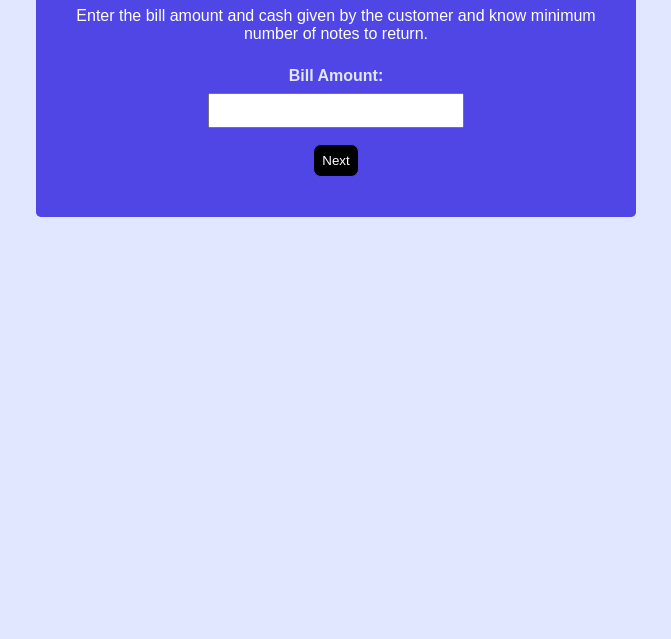
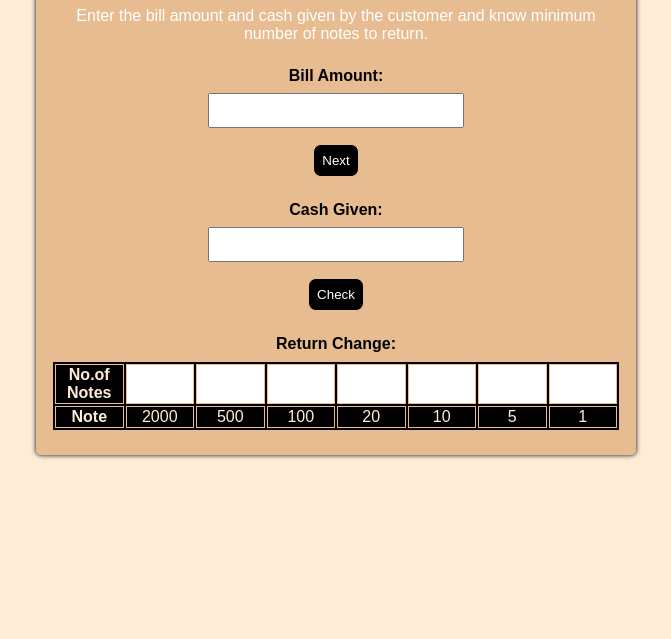
Before and after one commit to mansipadgelwar/cash-register-manager, a plain HTML site: page index.html in a window 1280 px wide. Shown: the part 161-800 px from the top of the page, without its empty margins (304-975 px from the left). Drawn offline with Linux system fonts and the light colour scheme; a web font is replaced by a local one.

Commit message:
style: update colors

```diff
--- a/style.css
+++ b/style.css
@@ -1,9 +1,9 @@
 @import url('https://fonts.googleapis.com/css2?family=Otomanopee+One&display=swap');
 
 :root{
-    --primary-color: #4F46E5;
-    --secondary-color: #E0E7FF;
-    --off-white: #E5E7EB ;
+    --primary-color: #E7BC91;
+    --secondary-color: #FFEDD8;
+    --black: black ;
 }
 
 *{
@@ -22,7 +22,7 @@ body{
     background-color: var(--primary-color);
     border-radius: 0.3rem;
     padding: 1.5rem 1rem;
-    box-shadow: 0px 0px 5px 0px var(--off-white);
+    box-shadow: 0px 0px 5px 0px var(--black);
     text-align: center;
 
 }
@@ -32,7 +32,7 @@ label{
     margin-bottom: 0.5;
     font-weight: bold;
     padding: 0.5rem;
-    color:var(--secondary-color)
+    color:var(--black);
 }
 
 input{
@@ -55,24 +55,14 @@ button{
 
 }
 
-.cashGiven{
-    display: none;
-}
-
-.changeTable{
-    display: none;
-}
-
-
-
 table{
     width: 100%;
     table-layout: fixed;
 }
 
 #output table,th,td{
-    color: var(--primary-color);
-    background-color: var(--off-white);
+    color: var(--secondary-color);
+    background-color: var(--black);
     border: 1px solid var(--primary-color);
 
 }
```
